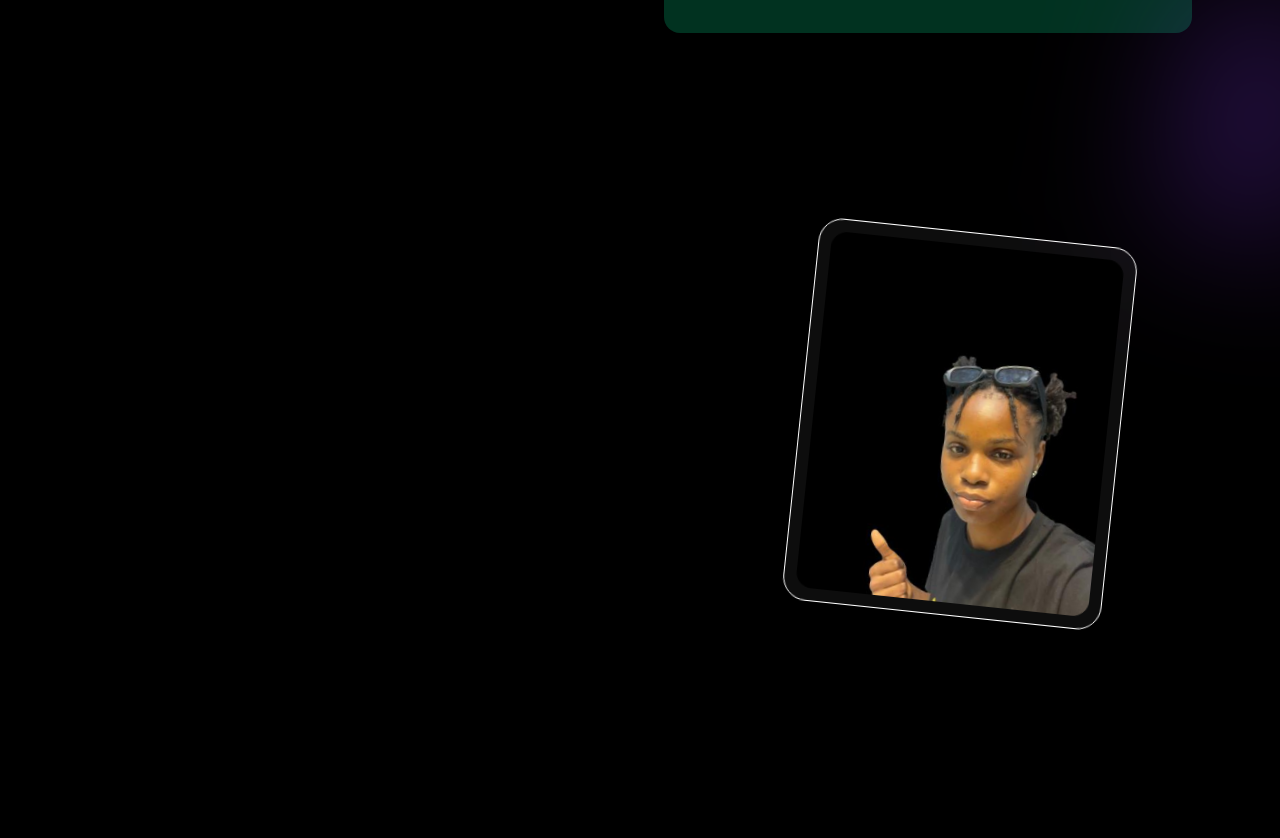
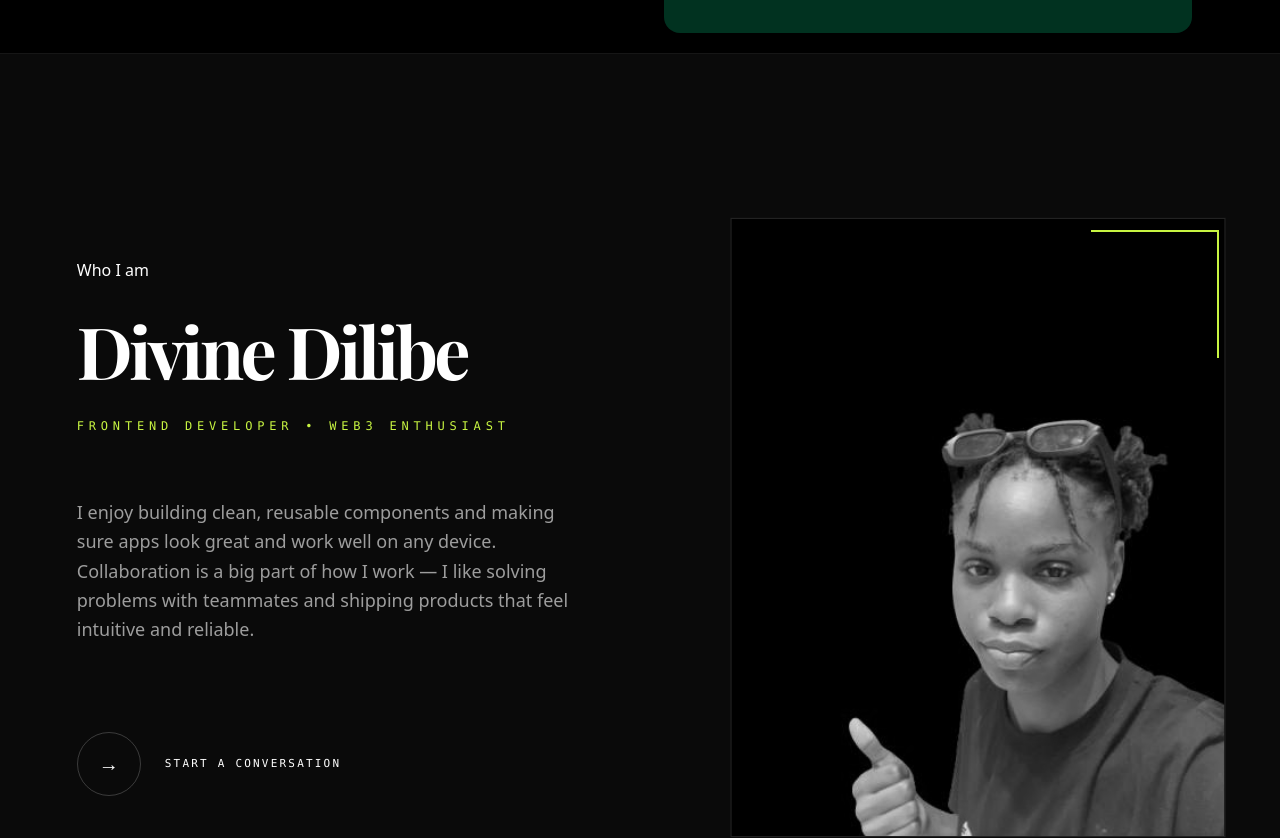
Before and after one commit to TheWeirdDee/Divine, a React (Vite) app: page / in a window 1280 px wide. Shown: the part 6220-7058 px from the top of the page. Built offline with nearby package versions, Linux system fonts and the light colour scheme; a web font is replaced by a local one.

Commit message:
style: Constrain image bounds in ProfileCard.jsx

```diff
--- a/src/Components/ProfileCard.jsx
+++ b/src/Components/ProfileCard.jsx
@@ -1,5 +1,4 @@
 import React, { useEffect, useRef } from "react";
-import { motion } from "framer-motion";
 import gsap from "gsap";
 import { ScrollTrigger } from "gsap/ScrollTrigger";
 import Divine from "../assets/Images/Divineee.jpg";
@@ -8,154 +7,100 @@ gsap.registerPlugin(ScrollTrigger);
 
 export default function ProfileCard() {
   const containerRef = useRef(null);
+  const imageContainerRef = useRef(null);
 
   useEffect(() => {
     if (!containerRef.current) return;
 
-  const mm = gsap.matchMedia();
-
-
-  // DESKTOP (SCRUB)
-
-  mm.add("(min-width: 768px)", () => {
-    gsap.set(".reveal-text", { y: 80, opacity: 0 });
-
-    gsap.to(".reveal-text", {
-      y: 0,
-      opacity: 1,
-      duration: 1.6,
-      ease: "power4.out",
-      stagger: 0.2,
-      scrollTrigger: {
-        trigger: containerRef.current,
-        start: "top 75%",
-        end: "bottom 50%",
-        scrub: 0.6,
-      },
-    });
-  });
-
-  // MOBILE (PER-ELEMENT TRIGGER)
-
-  mm.add("(max-width: 767px)", () => {
-    gsap.utils.toArray(".reveal-text").forEach((el) => {
-      gsap.fromTo(
-        el,
+    const ctx = gsap.context(() => {
+      gsap.fromTo(".reveal-text",
         { y: 30, opacity: 0 },
         {
           y: 0,
           opacity: 1,
-          duration: 0.6,
-          ease: "power2.out",
+          stagger: 0.1,
+          duration: 1,
+          ease: "power3.out",
           scrollTrigger: {
-            trigger: el,
-            start: "top 90%",
-            end: "bottom 10%",
-            toggleActions: "play reverse play reverse",
-            scrub: 0.3,
+            trigger: containerRef.current,
+            start: "top 70%",
           },
         }
       );
-    });
-  });
 
-  return () => mm.revert();
+      gsap.fromTo(imageContainerRef.current,
+        { scale: 1.1, filter: "grayscale(100%)" },
+        {
+          scale: 1,
+          filter: "grayscale(0%)",
+          scrollTrigger: {
+            trigger: containerRef.current,
+            start: "top 80%",
+            end: "bottom center",
+            scrub: 0.5,
+          }
+        }
+      );
+    }, containerRef);
+
+    return () => ctx.revert();
   }, []);
 
   return (
     <section
       ref={containerRef}
-      className="relative py-20 flex justify-center"
+      style={{ paddingLeft: '6vw', paddingRight: '6vw' }}
+      className="relative py-32 md:py-48 bg-[#0a0a0a] border-t border-white/5"
     >
-
-      <motion.div
-        className="absolute -right-20 -top-20 w-52 h-72 rounded-3xl blur-3xl rotate-12 pointer-events-none"
-        style={{
-          background:
-            "radial-gradient(closest-side, rgba(124,58,237,0.35), rgba(147,51,234,0.12))",
-        }}
-      />
-
-      <div className="relative z-10 max-w-6xl px-6 md:px-10 flex flex-col-reverse md:flex-row items-center gap-10 md:gap-16">
-
-        <div className="max-w-xl text-left space-y-6">
-          <div className="overflow-hidden">
-            <h1 className="reveal-text text-3xl font-extrabold">
-              About Me
-            </h1>
-          </div>
-
-          <div className="overflow-hidden">
-            <h2 className="reveal-text inline-block px-5 py-3 text-3xl font-extrabold rounded-lg bg-purple-700/10 border border-white/20 backdrop-blur-md">
+      <div className="max-w-[1700px] mx-auto grid grid-cols-1 md:grid-cols-2 gap-16 md:gap-32 items-center">
+        <div className="space-y-10 md:space-y-16">
+          <div>
+            <span className="section-label mb-8 block reveal-text">Who I am</span>
+            <h2 className="reveal-text text-5xl md:text-7xl font-bold mb-8 tracking-tighter leading-none">
               Divine Dilibe
             </h2>
-          </div>
-
-          <div className="overflow-hidden">
-            <p className="reveal-text text-purple-300">
-              Frontend Developer • UI Enthusiast
+            <p className="reveal-text font-mono text-xs tracking-[0.4em] uppercase text-[#c8f542]">
+              Frontend Developer • Web3 Enthusiast
             </p>
           </div>
 
-          <div className="overflow-hidden">
-            <p className="reveal-text text-gray-300 leading-relaxed">
-              Hi! I am Divine, a Frontend Web Developer who loves turning designs
-              into smooth, high-converting, and responsive web applications and Products. Most
-              of my work involves React, HTML, Tailwind CSS, and JavaScript,
-              alongside GSAP and Framer Motion for animations. I also have a solid
-              foundation in Next.js, TypeScript, and Node.js. Other tools and
-              skills are listed below.
+          <div className="space-y-6 md:space-y-10">
+
+            <p className="reveal-text text-base md:text-lg text-white/60 leading-relaxed max-w-xl">
+              I enjoy building clean, reusable components and making sure apps
+              look great and work well on any device. Collaboration is a big
+              part of how I work — I like solving problems with teammates and
+              shipping products that feel intuitive and reliable.
             </p>
           </div>
 
-          <div className="overflow-hidden">
-            <p className="reveal-text text-gray-300 leading-relaxed">
-              I enjoy building clean, reusable components and making sure apps
-              look great and work well on any device. Collaboration is a big
-              part of how I work — I like solving problems with teammates and
-              shipping products that feel intuitive and reliable. Right now,
-              my focus is on growing as a developer while creating digital
-              experiences that people actually enjoy using.{" "}
-              <strong>HIRE ME!</strong>
-            </p>
-          </div>
-
-          <div className="overflow-hidden">
-            <div className="reveal-text flex gap-4 pt-4">
-              <a
-                href="#projects"
-                className="px-4 py-2 border border-white/20 rounded-lg text-sm hover:bg-white/10 transition"
-              >
-                View projects
-              </a>
+          <div className="reveal-text pt-6">
             <a
               href="mailto:divinenation1@gmail.com"
-                className="px-4 py-2 border border-white/20 rounded-lg text-sm hover:bg-white/10 transition"
+              className="inline-flex items-center gap-6 group"
             >
-                Contact
+              <span className="w-14 h-14 md:w-16 md:h-16 rounded-full border border-white/20 flex items-center justify-center group-hover:border-[#c8f542] group-hover:bg-[#c8f542] transition-all duration-300">
+                <span className="text-white group-hover:text-black transition-colors text-xl">→</span>
+              </span>
+              <span className="font-mono text-[11px] uppercase tracking-[0.2em] group-hover:text-[#c8f542] transition-colors">Start a conversation</span>
             </a>
           </div>
         </div>
-        </div>
 
-        <motion.div
-          initial={{ x: 80, opacity: 0 }}
-          whileInView={{ x: 0, opacity: 1 }}
-          transition={{ duration: 1.1, ease: "easeOut" }}
-          viewport={{ once: true }}
-          className="relative shrink-0"
-        >
-          <motion.div
-            whileHover={{ rotate: 0, scale: 1.05 }}
-            className="w-64 h-80 md:w-80 md:h-96 rounded-3xl p-3 border bg-white/5 backdrop-blur-md rotate-6"
+        <div className="relative w-full max-w-[450px] mx-auto md:ml-auto md:mr-0">
+          <div
+            ref={imageContainerRef}
+            className="aspect-[4/5] border border-white/10 overflow-hidden relative group"
           >
             <img
               src={Divine}
               alt="Divine"
-              className="w-full h-full object-cover rounded-2xl"
+              className="w-full h-full object-cover transition-transform duration-1000 group-hover:scale-105"
             />
-          </motion.div>
-        </motion.div>
+          </div>
+          {/* Accent Border */}
+          <div className="absolute -top-4 -right-4 w-32 h-32 border-t-2 border-r-2 border-[#c8f542] pointer-events-none" />
+        </div>
       </div>
     </section>
   );
```
Lines whose indentation alone changed are shown as unchanged.
